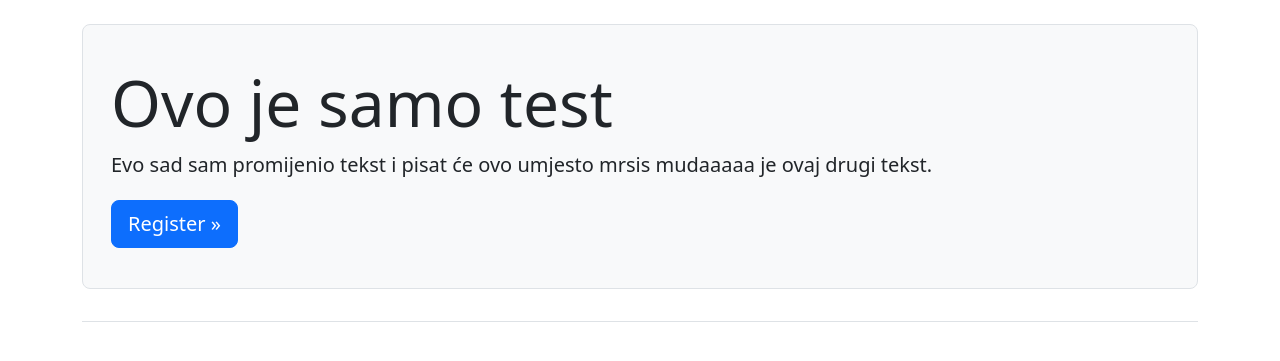
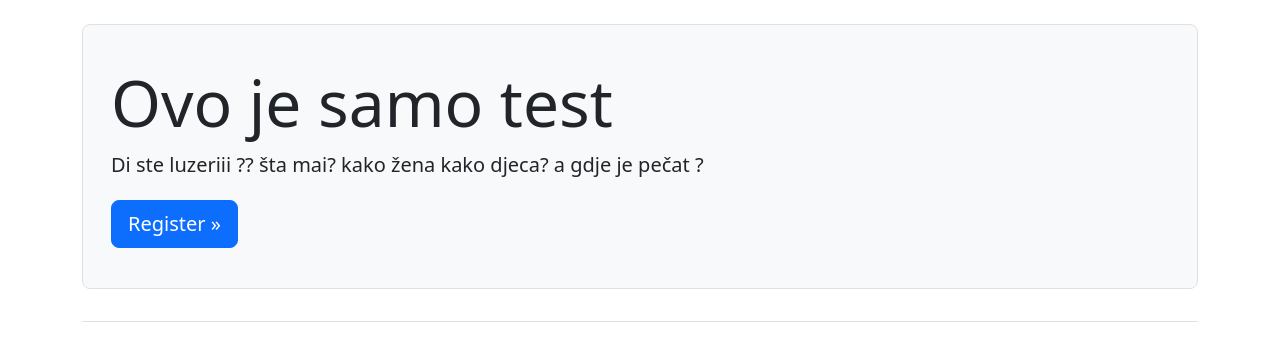
Before and after one commit to PaxTecum37/learning_log, a Django app: template learning_logs/templates/learning_logs/index.html in a window 1280 px wide. Shown: the part 58-419 px from the top of the page. Run offline with Django 5.2, Linux system fonts and the light colour scheme; the template is opened without the code that fills it, so the values that code supplies are empty; some libraries are stand-ins or nearby versions.

Commit message:
novi tekst3

```diff
--- a/learning_logs/templates/learning_logs/index.html
+++ b/learning_logs/templates/learning_logs/index.html
@@ -5,8 +5,9 @@
     <div class="container-fluid py-4">
       <h1 class="display-3">Ovo je samo test</h1>
 
-      <p class="lead">Evo sad sam promijenio tekst i pisat će ovo
-        umjesto mrsis mudaaaaa je ovaj drugi tekst.
+      <p class="lead">Di ste luzeriii ?? šta mai?
+        kako žena kako djeca?
+        a gdje je pečat ?
       </p>
 
       <a class="btn btn-primary btn-lg mt-1"
```
